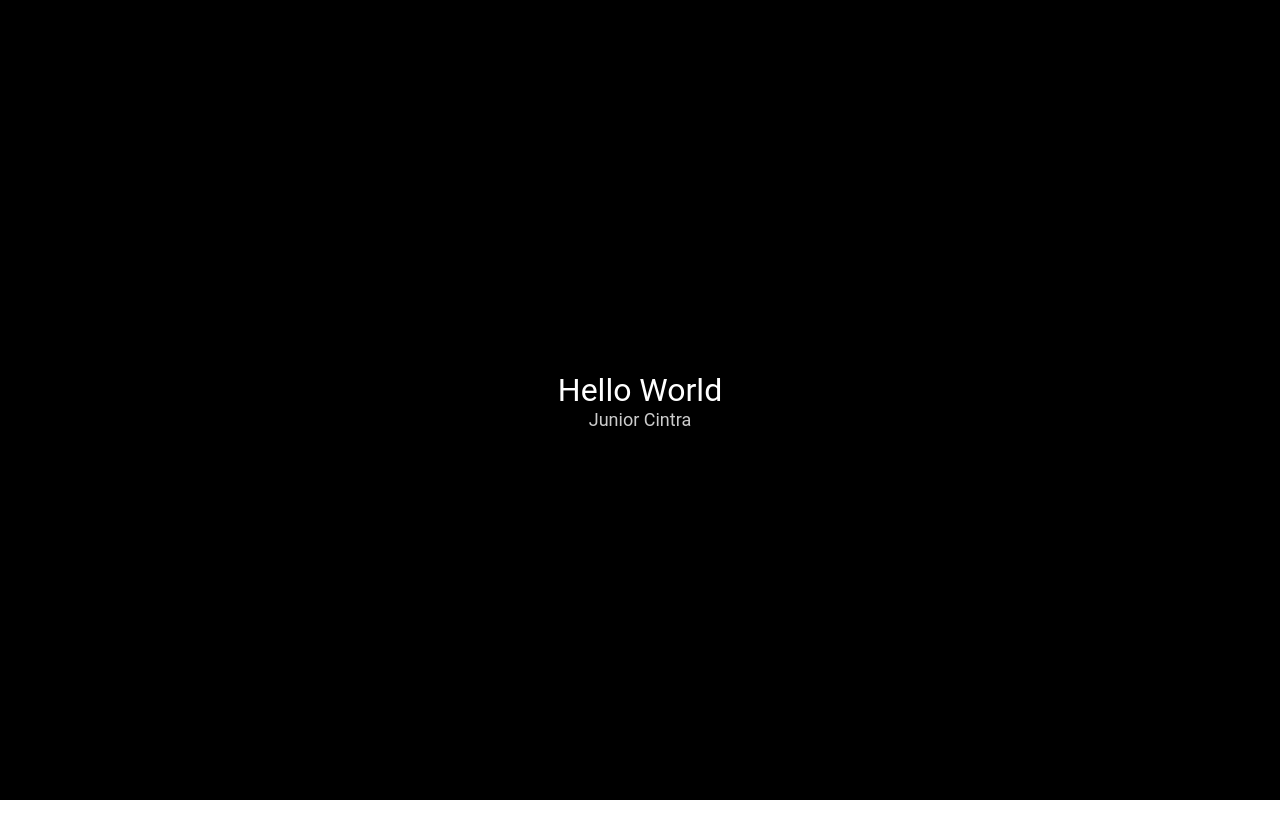
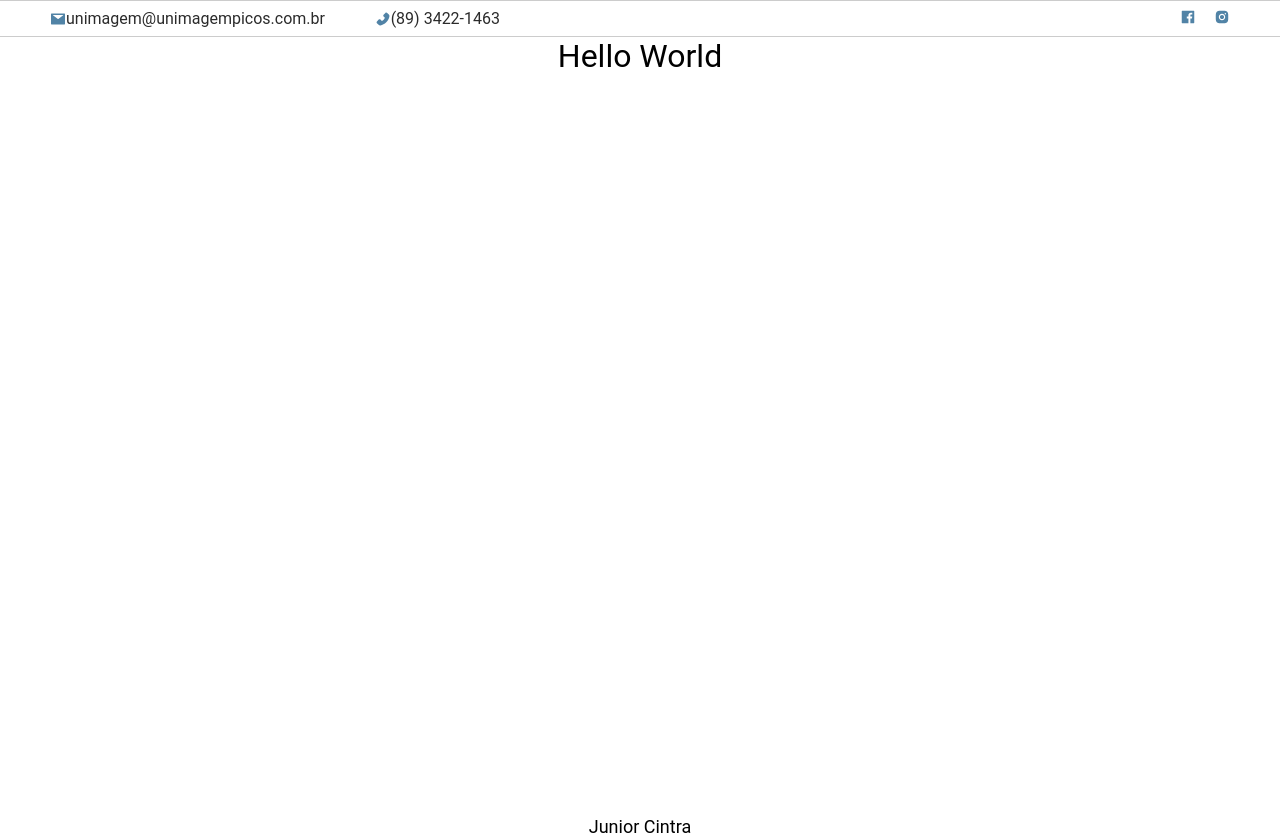
Before and after one commit to juniorcintra/peopleHealthImage-ReactJS, a React (Create React App) app: page / in a window 1280 px wide. Before the commit the page ends 800 px from the top, so only its background shows below. Built offline with nearby package versions, Linux system fonts and the light colour scheme.

Commit message:
cliacao de primeiros componentes

```diff
--- a/package.json
+++ b/package.json
@@ -10,6 +10,7 @@
     "history": "^5.3.0",
     "react": "^18.2.0",
     "react-dom": "^18.2.0",
+    "react-icons": "^4.7.1",
     "react-router-dom": "^6.8.1",
     "react-scripts": "5.0.1",
     "react-slick": "^0.29.0",
--- a/src/pages/Home/index.js
+++ b/src/pages/Home/index.js
@@ -1,10 +1,49 @@
 import React from "react";
+import {
+  Container,
+  Content,
+  Title,
+  SubTitle,
+  InfoBarContainer,
+  InfoBarContent,
+  ContactDiv,
+  InfoContact,
+  SocialDiv,
+  InfoSocial,
+} from "./styles";
 
-import { Container, Content, Title, SubTitle } from "./styles";
+import {
+  AiFillMail,
+  AiFillPhone,
+  AiFillFacebook,
+  AiFillInstagram,
+} from "react-icons/ai";
 
 export default function Home() {
   return (
     <Container>
+      <InfoBarContainer>
+        <InfoBarContent>
+          <ContactDiv>
+            <InfoContact>
+              <AiFillMail color="#5183a6" />
+              unimagem@unimagempicos.com.br
+            </InfoContact>
+            <InfoContact>
+              <AiFillPhone color="#5183a6" />
+              (89) 3422-1463
+            </InfoContact>
+          </ContactDiv>
+          <SocialDiv>
+            <InfoSocial>
+              <AiFillFacebook color="#5183a6" />
+            </InfoSocial>
+            <InfoSocial>
+              <AiFillInstagram color="#5183a6" />
+            </InfoSocial>
+          </SocialDiv>
+        </InfoBarContent>
+      </InfoBarContainer>
       <Content>
         <Title>Hello World</Title>
         <SubTitle>Junior Cintra</SubTitle>
--- a/src/pages/Home/styles.js
+++ b/src/pages/Home/styles.js
@@ -1,9 +1,9 @@
 import styled from "styled-components";
 
-export const Container = styled.div`
+export const Container = styled.section`
   width: 100%;
   height: 100%;
-  background-color: #000;
+  background-color: #fff;
   display: flex;
   flex-direction: row;
   flex-wrap: wrap;
@@ -14,22 +14,63 @@ export const Container = styled.div`
 export const Content = styled.div`
   display: flex;
   flex-direction: column;
-  flex-wrap: wrap;
+  justify-content: space-between;
+  align-items: center;
+  width: 100%;
+  height: 100%;
+  max-width: 1180px;
+`;
+
+export const InfoBarContainer = styled.div`
+  width: 100%;
+  display: flex;
+  flex-direction: row;
   justify-content: center;
   align-items: center;
-  width: 50%;
-  max-height: 100px;
+  border-top: 1px solid #ccc;
+  border-bottom: 1px solid #ccc;
 `;
 
-export const Title = styled.p`
-  color: #fff;
+export const InfoBarContent = styled.div`
+  width: 100%;
+  max-width: 1180px;
+  height: 35px;
+  display: flex;
+  flex-direction: row;
+  justify-content: space-between;
+  align-items: center;
+`;
+
+export const Title = styled.h1`
+  color: #000;
   font-size: 32px;
   &:hover {
-    color: #0000cd;
+    color: #000;
   }
 `;
 
-export const SubTitle = styled.span`
-  color: #ccc;
+export const SubTitle = styled.p`
+  color: #000;
   font-size: 18px;
 `;
+
+export const ContactDiv = styled.div`
+  display: flex;
+  flex-direction: row;
+  justify-content: space-between;
+  align-items: center;
+  width: 450px;
+`;
+export const InfoContact = styled.span`
+  display: flex;
+  flex-direction: row;
+  align-items: center;
+`;
+export const SocialDiv = styled.div`
+  display: flex;
+  flex-direction: row;
+  justify-content: space-between;
+  align-items: center;
+  width: 50px;
+`;
+export const InfoSocial = styled.span``;
--- a/src/styles/global.js
+++ b/src/styles/global.js
@@ -31,7 +31,6 @@ button {
   font-family: "Roboto", sans-serif;
   border: 0;
   cursor: pointer;
-  background-color: transparent;
 }
 input {
 }
```
Also changed, not shown: .prettierrc.js, 1 other file (tests, documents, lock files or other folders).
